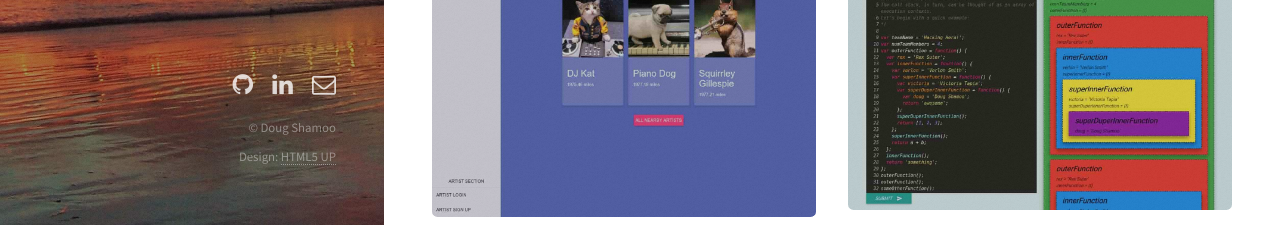
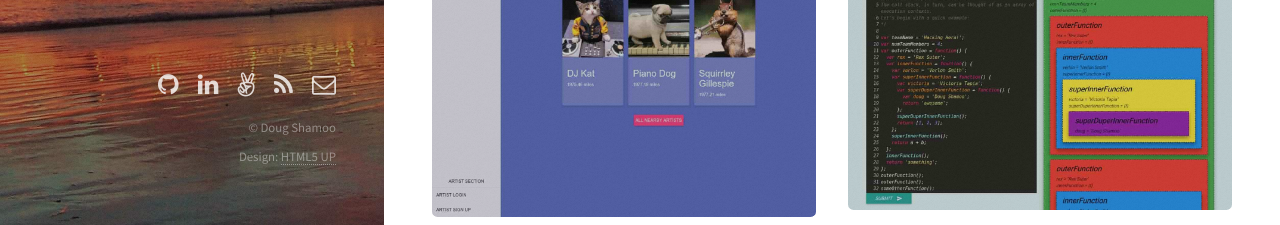
Before and after one commit to dougshamoo/me, a website: page public/index.html in a window 1280 px wide. Shown: the part 549-774 px from the top of the page. Drawn offline with Linux system fonts and the light colour scheme.

Commit message:
Add blog and angellist icon links

```diff
--- a/public/index.html
+++ b/public/index.html
@@ -457,6 +457,8 @@ print 'It took ' + i + ' iterations to sort the deck.';</code></pre>
 					<!-- <li><a href="#" class="icon fa-twitter"><span class="label">Twitter</span></a></li> -->
 					<li><a href="http://github.com/dougshamoo" class="icon fa-github"><span class="label">Github</span></a></li>
 					<li><a href="http://linkedin.com/in/dougshamoo" class="icon fa-linkedin"><span class="label">Linkedin</span></a></li>
+					<li><a href="http://angel.co/dougshamoo" class="icon fa-angellist"><span class="label">Angel List</span></a></li>
+					<li><a href="http://dougshamoo.github.io" class="icon fa-rss"><span class="label">Blog</span></a></li>
 					<!-- <li><a href="#" class="icon fa-dribbble"><span class="label">Dribbble</span></a></li> -->
 					<li><a href="mailto:doug.shamoo@gmail.com" class="icon fa-envelope-o"><span class="label">Email</span></a></li>
 				</ul>
```
